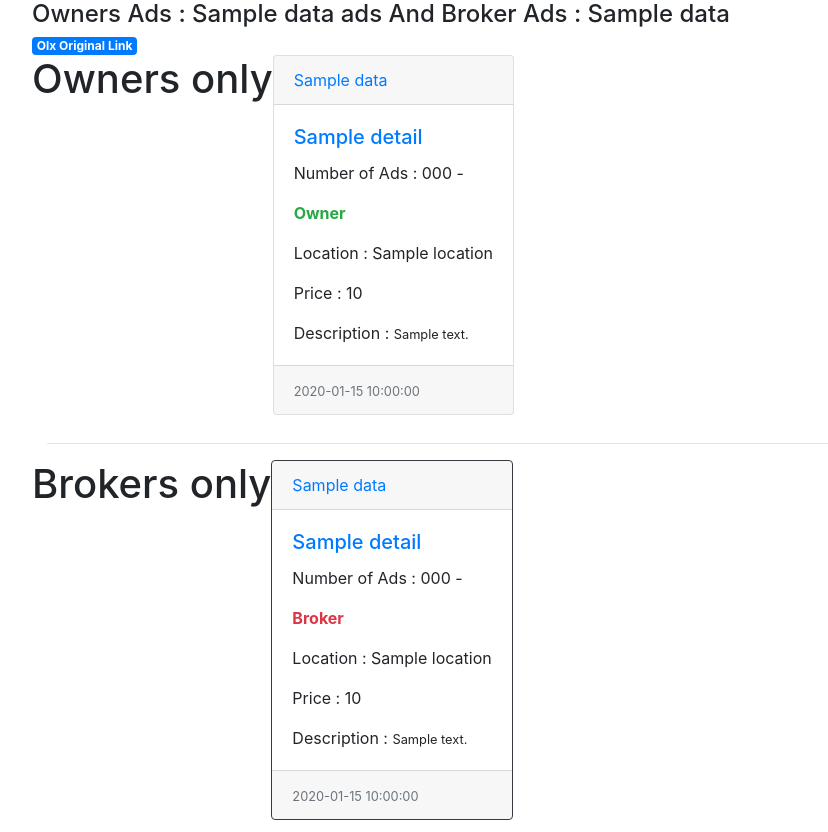
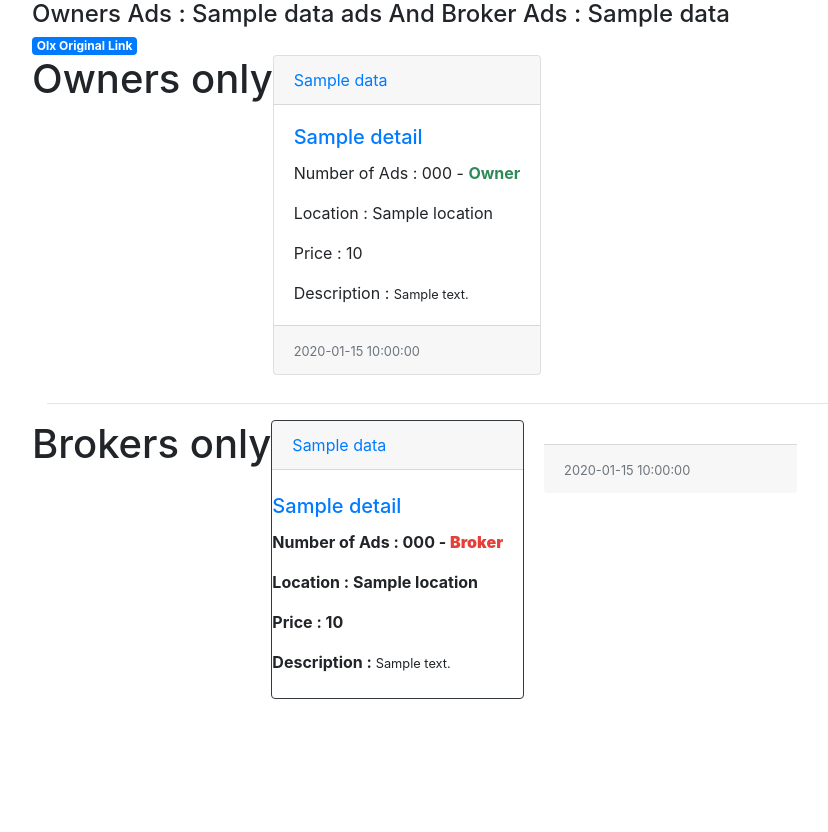
Before and after one commit to AhmosGUC/OwnersOnly, a Flask app: template templates/view.html in a window 1280 px wide. Shown: the whole page, without its empty margins (38-866 px from the left). After the commit the page ends 699 px from the top, so only its background shows below. Run offline with Flask 2, Linux system fonts and the light colour scheme; the template is opened without the code that fills it: most values are stand-ins (such as "Sample title", 1, 10 or a date in 2020); some libraries are stand-ins or nearby versions.

Commit message:
GUI minor fixes

```diff
--- a/templates/view.html
+++ b/templates/view.html
@@ -27,7 +27,7 @@
                         <div class="card-header"><a href="{{ item['url'] }}">{{ item['title'] }}</a></div>
                         <div class="card-body">
                             <h5 class="card-title"><a href="{{item['details']['user profile']}}">{{ item['details']['user name'] }}</a></h5>
-                            <p class="card-text">Number of Ads : {{ item['details']['number of ads'] }} - <p class="text-success font-weight-bold">Owner</p></p>
+                            <p class="card-text">Number of Ads : {{ item['details']['number of ads'] }} - <strong style="color: seagreen;">Owner</strong></p>
                             <p class="card-text">Location : {{ item['location'] }}</p>
                             <p class="card-text">Price : {{ item['price'] }}</p>
                             <p class="card-text">Description : <small>{{ item['details']['description'][0:100] }}</small></p>
@@ -46,9 +46,9 @@
                 {% for item in data[1] %}
                     <div class="card border-dark">
                         <div class="card-header"><a href="{{ item['url'] }}">{{ item['title'] }}</a></div>
-                        <div class="card-body">
+                        <strong class="card-body">
                             <h5 class="card-title"><a href="{{item['details']['user profile']}}">{{ item['details']['user name'] }}</a></h5>
-                            <p class="card-text">Number of Ads : {{ item['details']['number of ads'] }} - <p class="text-danger font-weight-bold">Broker</p></p>
+                            <p class="card-text">Number of Ads : {{ item['details']['number of ads'] }} - <strong style="color: #e63e38;">Broker</strong></p>
                             <p class="card-text">Location : {{ item['location'] }}</p>
                             <p class="card-text">Price : {{ item['price'] }}</p>
                             <p class="card-text">Description : <small>{{ item['details']['description'][0:100] }}</small></p>
```
